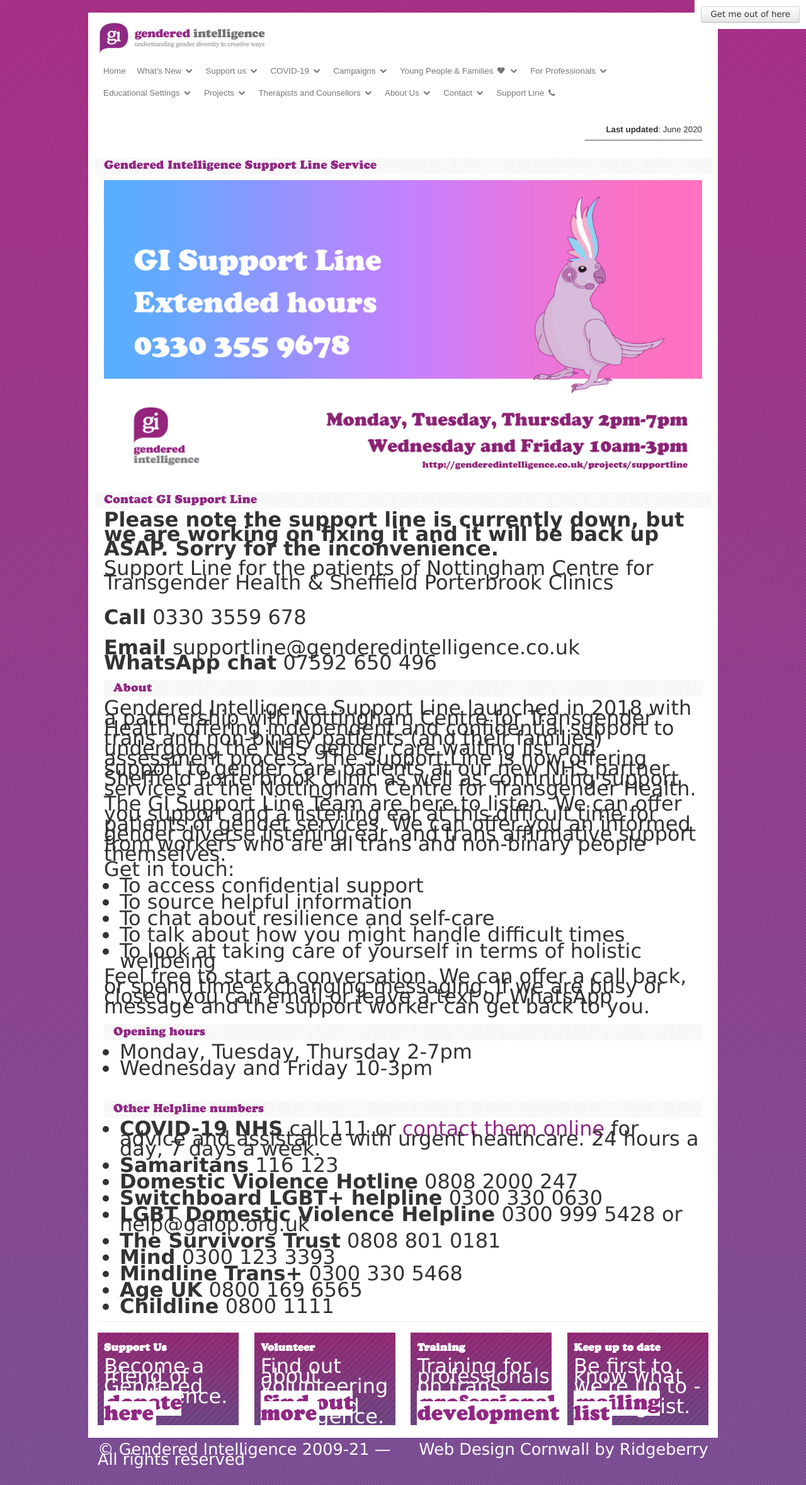
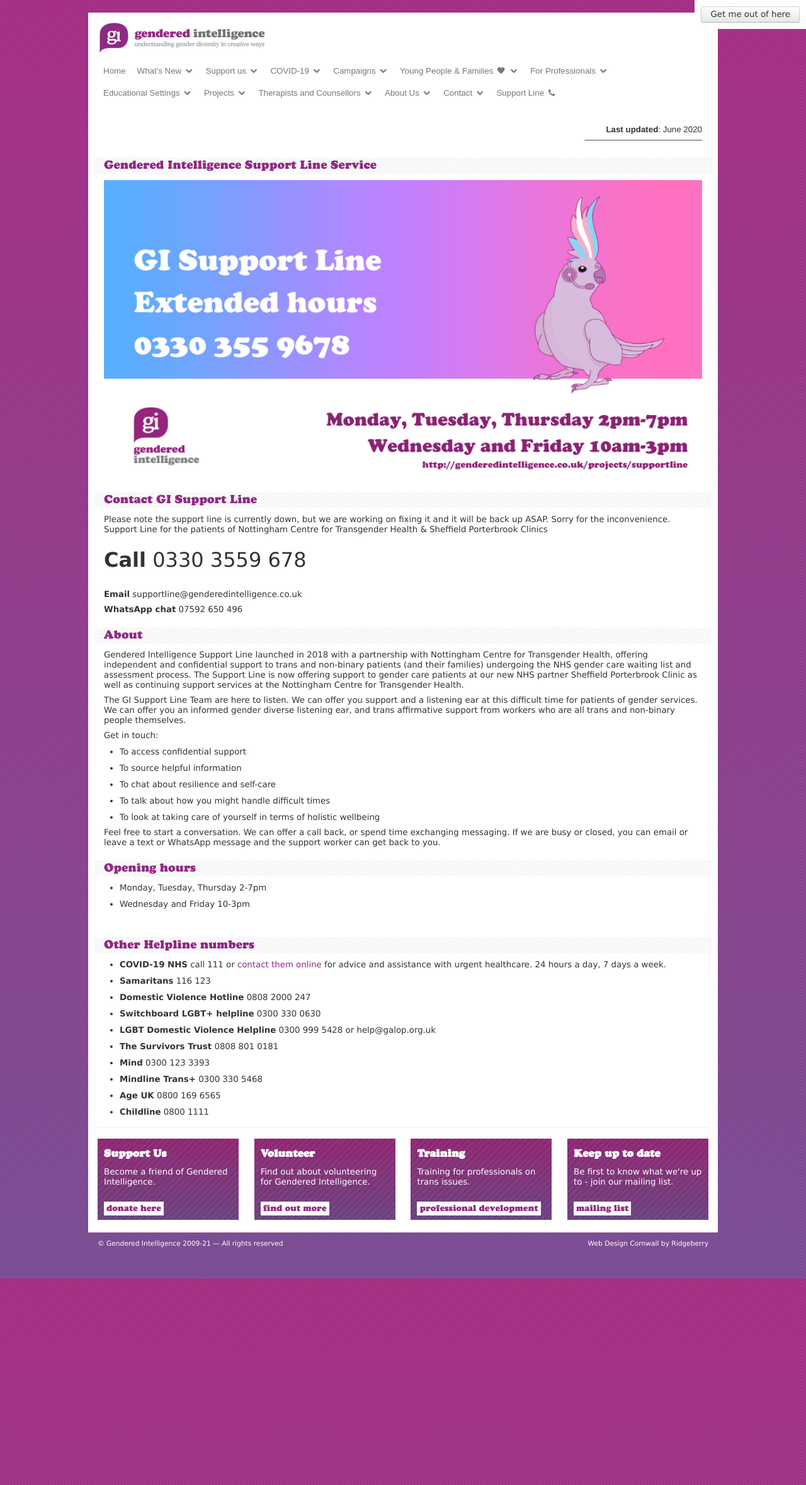
Before and after one commit to gracehagger/genderedintelligence.co.uk, a Jekyll site: the page built from projects/supportline.html, in a window 1280 px wide. Shown: the whole page at 63% size. Built offline with Jekyll 4.4.1, drawn with Linux system fonts in a browser that asks for light colours; nearby versions of some CDN libraries.

Commit message:
Update supportline.html

```diff
--- a/projects/supportline.html
+++ b/projects/supportline.html
@@ -18,7 +18,7 @@
 
 <h2>Contact GI Support Line</h2>
 
-<p><font size="+3"> <strong>Please note the support line is currently down, but we are working on fixing it and it will be back up ASAP. Sorry for the inconvenience.</strong>
+Please note the support line is currently down, but we are working on fixing it and it will be back up ASAP. Sorry for the inconvenience.
 
 <p>Support Line for the patients of Nottingham Centre for Transgender Health &amp; Sheffield Porterbrook Clinics</p>
 
```
